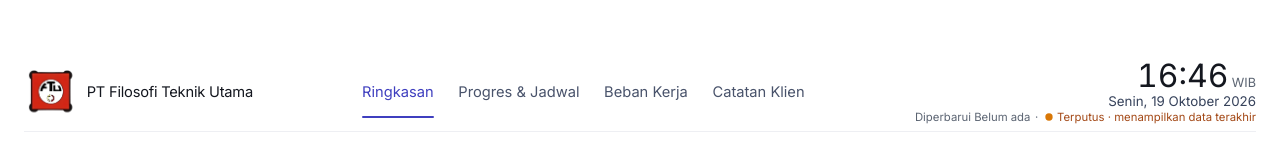
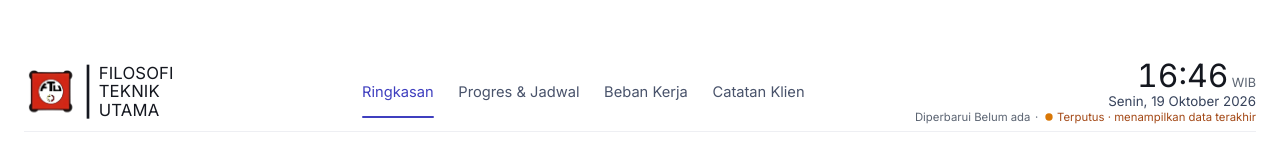
Before and after one commit to Lloyd-29/ftu-dashboard, a React (Vite) app in the folder frontend/: page / in a window 1280 px wide. Shown: the top 162 px of the page. Built offline with nearby package versions, Linux system fonts and the light colour scheme; no server answers.

Commit message:
style: align FTU header wordmark with reference

```diff
--- a/frontend/src/App.css
+++ b/frontend/src/App.css
@@ -25,6 +25,21 @@ body { min-width: 0; overflow: hidden; background: var(--ftu-bg); color: var(--f
 .brand { display: flex; align-items: center; gap: 18px; white-space: nowrap; }
 .brand-logo { height: 76px; width: 76px; object-fit: contain; }
 .brand-name { font-size: 22px; font-weight: 750; color: var(--ftu-ink); letter-spacing: -.015em; }
+/* FTU wordmark: stacked lettering based on the supervisor's visual reference. */
+.brand-name--stacked {
+  display: flex;
+  flex-direction: column;
+  justify-content: center;
+  gap: 1px;
+  padding-left: 14px;
+  border-left: 4px solid var(--ftu-ink);
+  color: var(--ftu-ink);
+  font-size: 25px;
+  font-weight: 800;
+  letter-spacing: .01em;
+  line-height: 1.06;
+  white-space: nowrap;
+}
 .page-tabs { display: flex; gap: 37px; height: 100%; align-items: center; justify-content: center; }
 .page-tab { position: relative; display: inline-flex; align-items: center; height: 100%; font-size: 22px; font-weight: 600; white-space: nowrap; color: #49536B; cursor: default; user-select: none; }
 .page-tab.active { color: var(--ftu-tab-active); }
--- a/frontend/src/components/DashboardHeader.tsx
+++ b/frontend/src/components/DashboardHeader.tsx
@@ -21,7 +21,11 @@ export default function DashboardHeader({
     <header className="dashboard-header">
       <div className="brand">
         <img className="brand-logo" src="/ftu-logo.png" alt="Logo FTU" />
-        <strong className="brand-name">PT Filosofi Teknik Utama</strong>
+        <strong className="brand-name brand-name--stacked" aria-label="Filosofi Teknik Utama">
+          <span>FILOSOFI</span>
+          <span>TEKNIK</span>
+          <span>UTAMA</span>
+        </strong>
       </div>
 
       <nav className="page-tabs" aria-label="Urutan slide, bukan navigasi interaktif">
```
